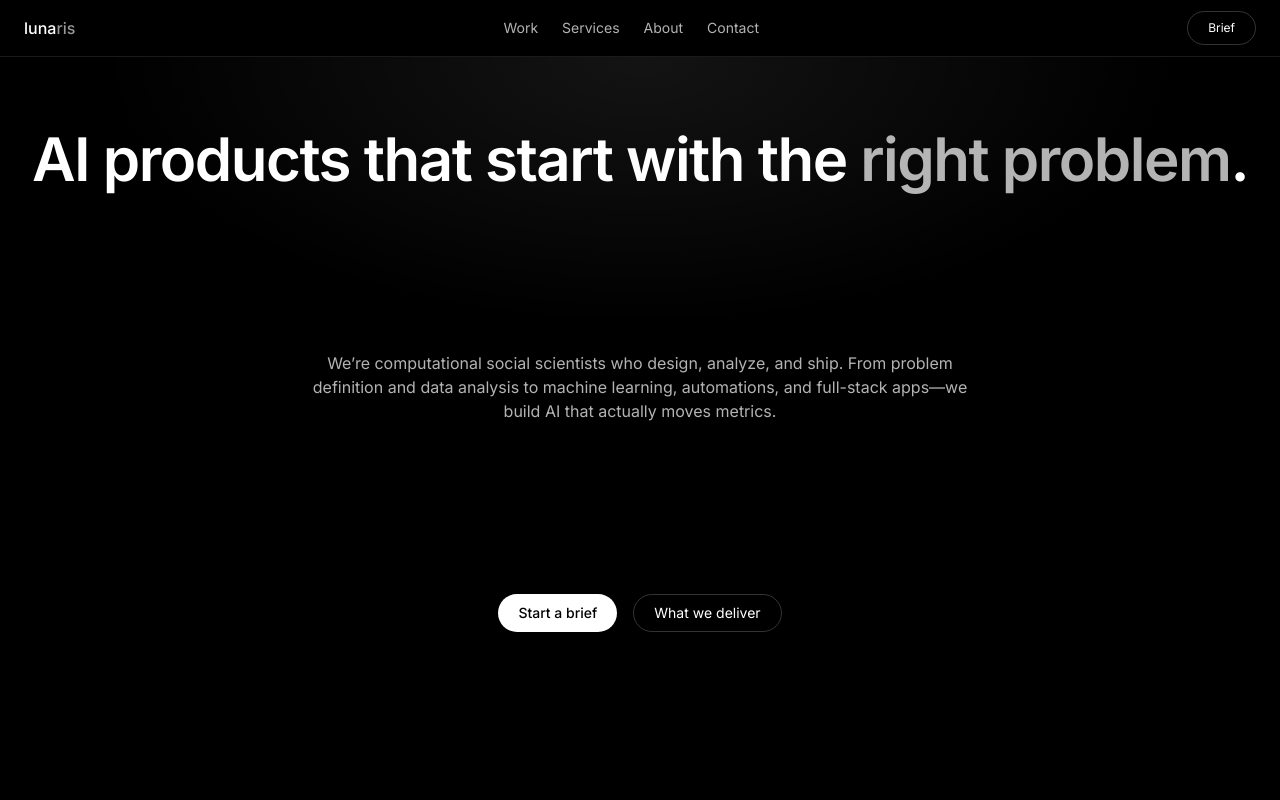
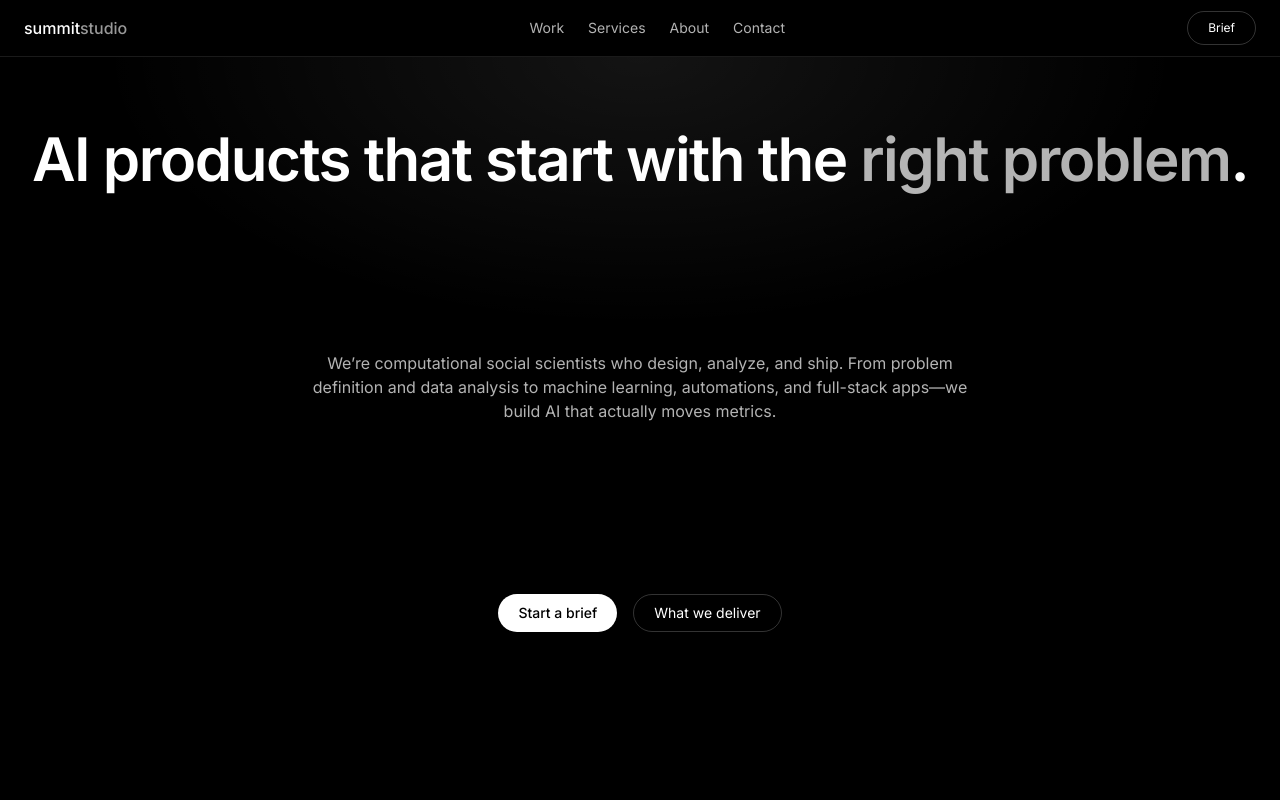
Before and after one commit to majaarament/summitstudios, a Next.js app: page / in a window 1280 px wide. Shown: the top 800 px of the page. Built offline with nearby package versions, Linux system fonts and the light colour scheme.

Commit message:
your commit message

```diff
--- a/src/app/layout.tsx
+++ b/src/app/layout.tsx
@@ -21,7 +21,7 @@ export default function RootLayout({
           {children}
           <footer className="border-t border-white/10 py-12">
             <div className="container mx-auto px-6 text-sm text-white/60">
-              © {new Date().getFullYear()} Lunaris. All rights reserved.
+              © {new Date().getFullYear()} SummitStudio. All rights reserved.
             </div>
           </footer>
         </SmoothScroll>
--- a/src/components/Header.tsx
+++ b/src/components/Header.tsx
@@ -4,7 +4,7 @@ export default function Header() {
   return (
     <header className="sticky top-0 z-50 backdrop-blur supports-[backdrop-filter]:bg-black/40 border-b border-white/10">
       <div className="container mx-auto px-6 h-14 flex items-center justify-between">
-        <a href="#home" className="font-medium">luna<span className="text-white/60">ris</span></a>
+        <a href="#home" className="font-medium">summit<span className="text-white/60">studio</span></a>
         <nav className="hidden gap-6 text-sm md:flex">
           <a href="#work" className="nav-link">Work</a>
           <a href="#services" className="nav-link">Services</a>
```
